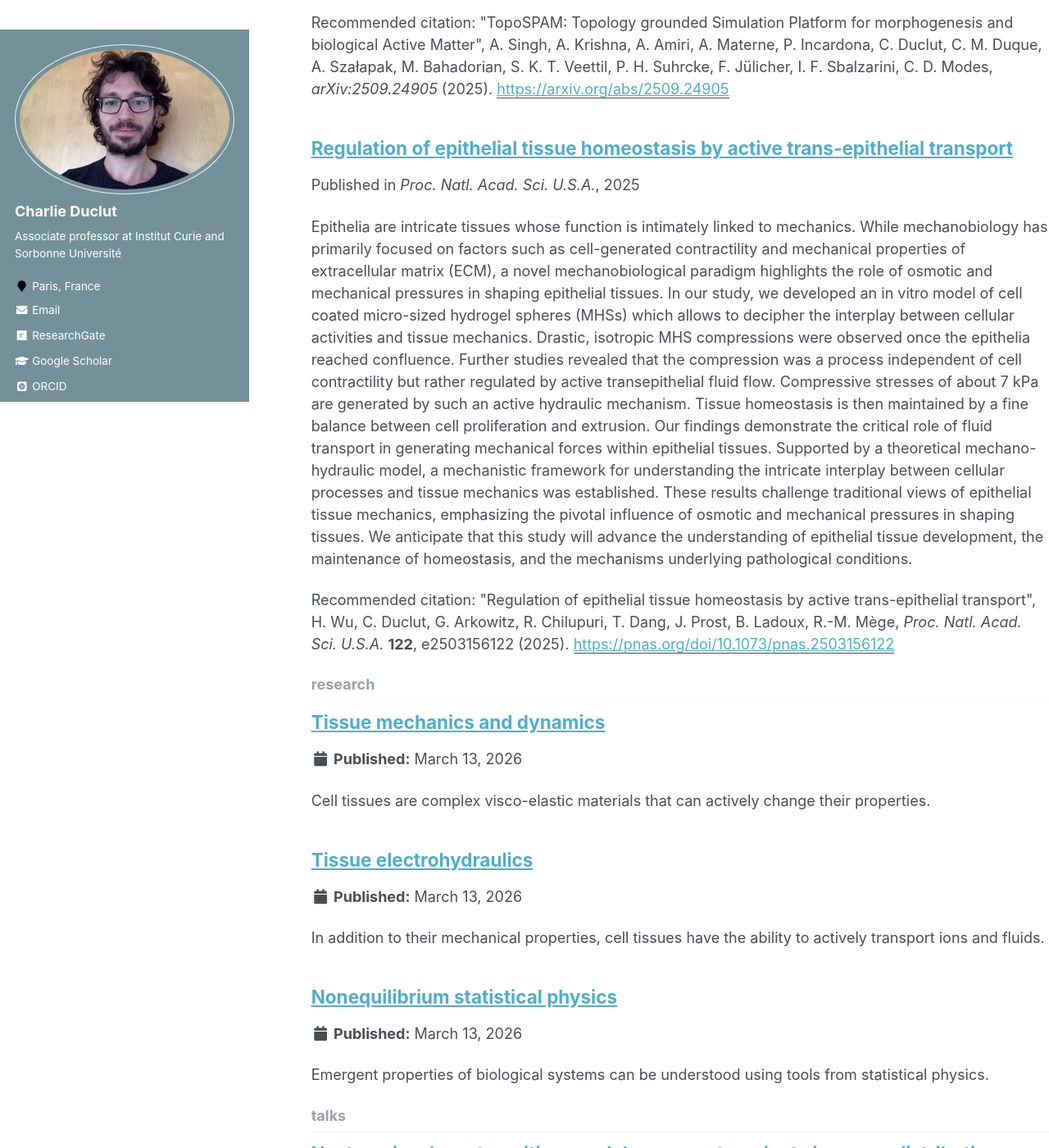
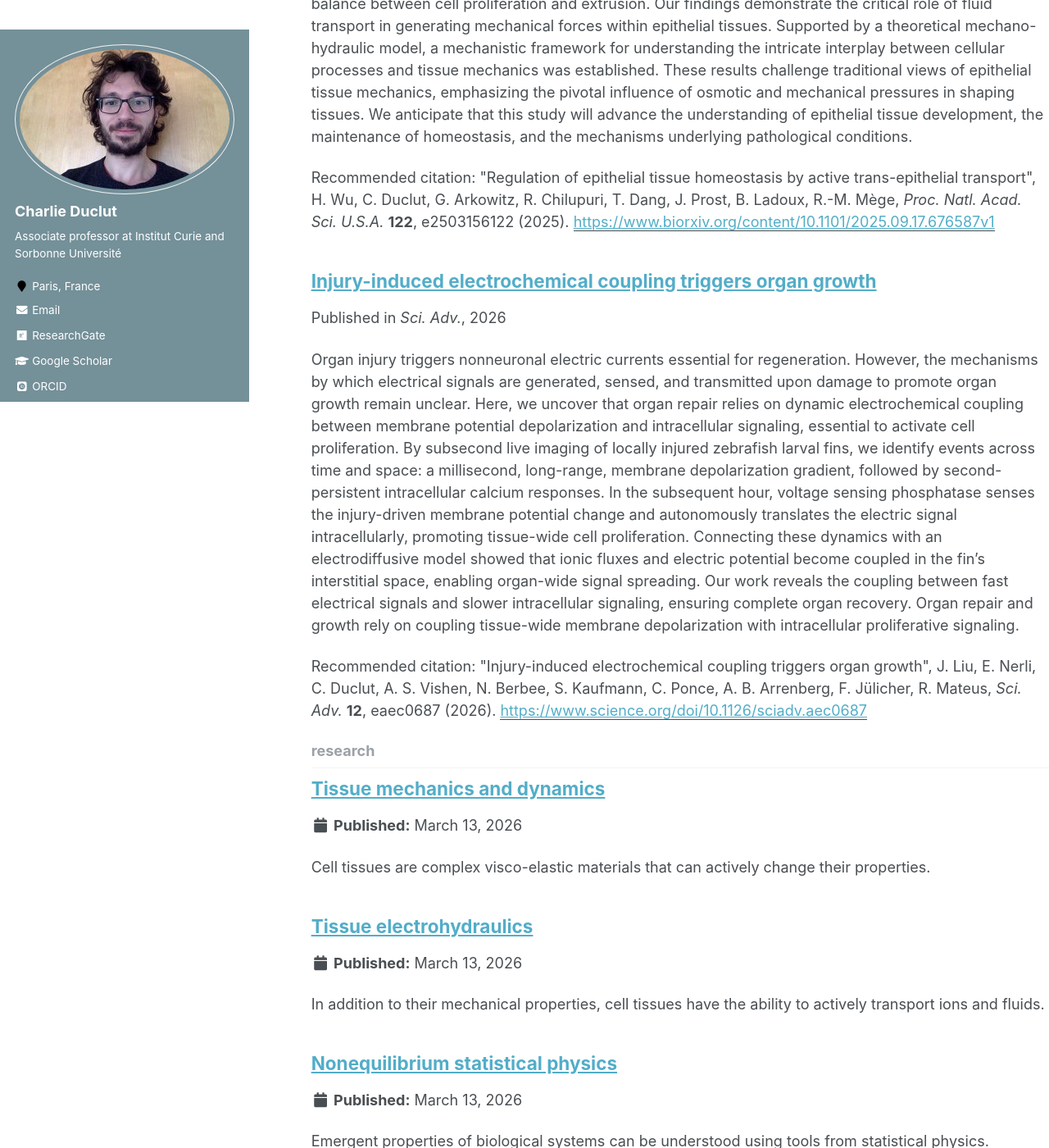
Before and after one commit to charlieduclut/charlieduclut.github.io, a Jekyll site: the page built from _pages/collection-archive.html, in a window 1280 px wide and 1400 px high, scrolled down 12834 px. Shown: the whole window at 82% size. Built offline with Jekyll 4.4.1, drawn with Linux system fonts in a browser that asks for light colours; some web fonts are replaced; formulas are drawn with MathJax 3; some of the changed text lies outside the part shown.

Commit message:
added published paper

```diff
--- a/_publications/2025-04-08-liu2025injuryinduced.md
+++ /dev/null
@@ -1,20 +0,0 @@
----
-title: "Injury-induced electrochemical coupling triggers regenerative cell proliferation"
-collection: publications
-permalink: /publication/2025-04-08-liu2025injuryinduced
-urlslug: 'liu2025injuryinduced'
-excerpt: 'Organ injury triggers non-neuronal electric currents essential for regeneration. Yet, the mechanisms by which electrical signals are generated, sensed and transmitted upon damage to promote organ growth remain unclear. Here, we uncover that organ regeneration relies on dynamic electrochemical coupling between tissue-wide depolarization and intracellular proliferative signalling. By sub-second live imaging of injured zebrafish larval fins, we identify events across timescales: a millisecond tissue depolarization gradient, followed by seconds-persistent intracellular Calcium responses. Subsequently within one hour, Voltage Sensing Phosphatase activity translates depolarisation into proliferation. Connecting these timescales with an electro-diffusive model showed that ionic fluxes and electric potential become coupled in the fin&apos;s interstitial space, enabling organ-wide signal spreading. Our work reveals the coupling between fast electrical signals and slower intracellular signalling, ensuring organ regeneration.'
-date: 2025-04-08
-authors: 'J. Liu, E. Nerli, C. Duclut, A. S. Vishen, N. Berbee, S. Kaufmann, C. Ponce, A. B. Arrenberg, F. Jülicher, R. Mateus'
-venue: 'preprint'
-preprintvenue: 'bioRxiv'
-volume: ''
-page: ''
-paperurl: 'http://biorxiv.org/lookup/doi/10.1101/2025.04.03.647033'
-arxivid: '2025.04.03.647033'
-pubnumber: 22
-citation: '&quot;Injury-induced electrochemical coupling triggers regenerative cell proliferation&quot;, J. Liu, E. Nerli, C. Duclut, A. S. Vishen, N. Berbee, S. Kaufmann, C. Ponce, A. B. Arrenberg, F. Jülicher, R. Mateus, <i>bioRxiv:2025.04.03.647033</i> (2025).'
----
-[bioRxiv version <i class="fa fa-external-link-alt fa-xs" aria-hidden="true"></i>](https://www.biorxiv.org/content/10.1101/2025.04.03.647033)
-[[pdf] <i class="fa fa-download fa-xs" aria-hidden="true"></i>](http://charlieduclut.github.io/files/liu2025injuryinduced.pdf)
-<br/>
--- a/_publications/2025-11-18-wu2025regulation.md
+++ b/_publications/2025-11-18-wu2025regulation.md
@@ -10,12 +10,12 @@ venue: 'Proc. Natl. Acad. Sci. U.S.A.'
 preprintvenue: 'bioRxiv'
 volume: '122'
 page: 'e2503156122'
-paperurl: 'https://pnas.org/doi/10.1073/pnas.2503156122'
+paperurl: 'https://www.biorxiv.org/content/10.1101/2025.09.17.676587v1'
 arxivid: '2025.09.17.676587'
-pubnumber: 25
+pubnumber: 24
 citation: '&quot;Regulation of epithelial tissue homeostasis by active trans-epithelial transport&quot;, H. Wu, C. Duclut, G. Arkowitz, R. Chilupuri, T. Dang, J. Prost, B. Ladoux, R.-M. Mège, <i>Proc. Natl. Acad. Sci. U.S.A.</i> <b>122</b>, e2503156122 (2025).'
 ---
-[Published version <i class="fa fa-external-link-alt fa-xs" aria-hidden="true"></i>](https://pnas.org/doi/10.1073/pnas.2503156122)
+[Published version <i class="fa fa-external-link-alt fa-xs" aria-hidden="true"></i>](https://www.biorxiv.org/content/10.1101/2025.09.17.676587v1)
 [[pdf] <i class="fa fa-download fa-xs" aria-hidden="true"></i>](http://charlieduclut.github.io/files/wu2025regulation.pdf)
 <br/>
 [arXiv version <i class="fa fa-external-link-alt fa-xs" aria-hidden="true"></i>](https://arxiv.org/abs/2025.09.17.676587)
--- /dev/null
+++ b/_publications/2026-02-06-liu2026injuryinduced.md
@@ -0,0 +1,21 @@
+---
+title: "Injury-induced electrochemical coupling triggers organ growth"
+collection: publications
+permalink: /publication/2026-02-06-liu2026injuryinduced
+urlslug: 'liu2026injuryinduced'
+excerpt: 'Organ injury triggers nonneuronal electric currents essential for regeneration. However, the mechanisms by which electrical signals are generated, sensed, and transmitted upon damage to promote organ growth remain unclear. Here, we uncover that organ repair relies on dynamic electrochemical coupling between membrane potential depolarization and intracellular signaling, essential to activate cell proliferation. By subsecond live imaging of locally injured zebrafish larval fins, we identify events across time and space: a millisecond, long-range, membrane depolarization gradient, followed by second-persistent intracellular calcium responses. In the subsequent hour, voltage sensing phosphatase senses the injury-driven membrane potential change and autonomously translates the electric signal intracellularly, promoting tissue-wide cell proliferation. Connecting these dynamics with an electrodiffusive model showed that ionic fluxes and electric potential become coupled in the fin’s interstitial space, enabling organ-wide signal spreading. Our work reveals the coupling between fast electrical signals and slower intracellular signaling, ensuring complete organ recovery. Organ repair and growth rely on coupling tissue-wide membrane depolarization with intracellular proliferative signaling.'
+date: 2026-02-06
+authors: 'J. Liu, E. Nerli, C. Duclut, A. S. Vishen, N. Berbee, S. Kaufmann, C. Ponce, A. B. Arrenberg, F. Jülicher, R. Mateus'
+venue: 'Sci. Adv.'
+preprintvenue: 'bioRxiv'
+volume: '12'
+page: 'eaec0687'
+paperurl: 'https://www.science.org/doi/10.1126/sciadv.aec0687'
+arxivid: '2025.04.03.647033'
+pubnumber: 25
+citation: '&quot;Injury-induced electrochemical coupling triggers organ growth&quot;, J. Liu, E. Nerli, C. Duclut, A. S. Vishen, N. Berbee, S. Kaufmann, C. Ponce, A. B. Arrenberg, F. Jülicher, R. Mateus, <i>Sci. Adv.</i> <b>12</b>, eaec0687 (2026).'
+---
+[Published version <i class="fa fa-external-link-alt fa-xs" aria-hidden="true"></i>](https://www.science.org/doi/10.1126/sciadv.aec0687)
+[[pdf] <i class="fa fa-download fa-xs" aria-hidden="true"></i>](http://charlieduclut.github.io/files/liu2026injuryinduced.pdf)
+<br/>
+[arXiv version <i class="fa fa-external-link-alt fa-xs" aria-hidden="true"></i>](https://arxiv.org/abs/2025.04.03.647033)
```
Also changed, not shown: _publications/2025-06-05-shi2025physics.md (+1 -1 lines), _publications/2025-09-29-singh2025topospam.md (+1 -1 lines).
